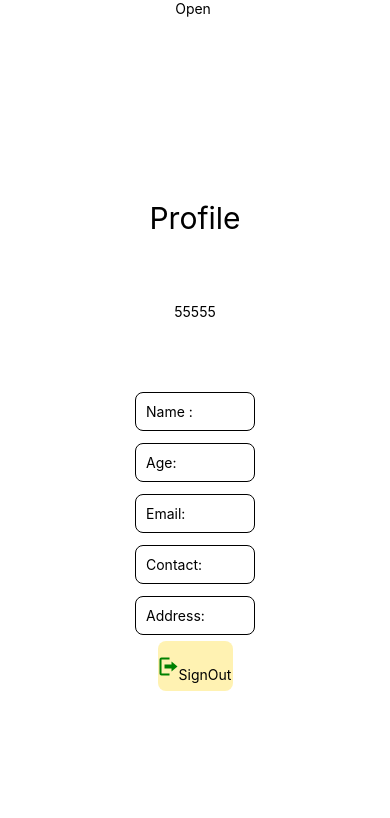
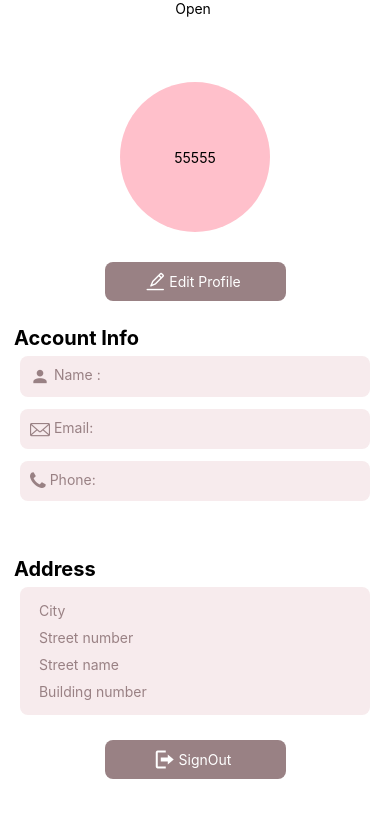
Before and after one commit to capstone2505/CapstoneProject, a React Native app: screen / in a window 390 px wide. Shown: the top 818 px of the page. Built offline with nearby package versions, Linux system fonts and the light colour scheme.

Commit message:
working on profile

```diff
--- a/Components/Profile.js
+++ b/Components/Profile.js
@@ -1,13 +1,19 @@
 //Farah Aboudia 60093383
 import { StyleSheet, Text, View, TouchableOpacity, Image, ImageBackground } from 'react-native'
 import React, { useEffect, useState } from 'react'
+import AntDesign from 'react-native-vector-icons/AntDesign';
 import Entypo from 'react-native-vector-icons/Entypo';
+import FontAwesome from 'react-native-vector-icons/FontAwesome';
+import Fontisto from 'react-native-vector-icons/Fontisto';
+import MaterialCommunityIcons from 'react-native-vector-icons/MaterialCommunityIcons';
+
+//npm install react-native-vector-icons --save
 
 const Profile = ({ navigation }) => {
 
   return (
     <ImageBackground resizeMode="cover" style={{ flex: 1, justifyContent: 'center' }}>
-      <Text style={{ marginTop: 30, alignSelf: 'center', fontSize: 30 }}>Profile</Text>
+      {/* <Text style={{ marginTop: 30, alignSelf: 'center', fontSize: 30 }}>Profile</Text> */}
       <View style={{ alignItems: "center" }}>
         {/* <TouchableOpacity> */}
         <View style={styles.imgProfile}>
@@ -16,31 +22,45 @@ const Profile = ({ navigation }) => {
         {/* </TouchableOpacity> */}
       </View>
 
-      {/* { */}
-        <View style={{ alignItems: 'center', }}>
-          <View style={styles.txt}>
-            <Text>Name : </Text>
+      <View style={{ alignSelf: 'center', alignItems: 'center', backgroundColor: '#998184', width: '50%', borderRadius: 8, padding: 8, marginBottom: 25 }}>
+        <TouchableOpacity>
+          <View style={{ flexDirection: 'row', alignItems: 'center' }}>
+            <AntDesign name='edit' color={'white'} size={20} />
+            <Text style={{color: 'white'}}> Edit Profile </Text>
           </View>
-          <View style={styles.txt}>
-            <Text>Age: </Text>
+        </TouchableOpacity>
       </View>
-          <View style={styles.txt}>
-            <Text>Email: </Text>
+
+      <Text style={{ fontSize: 20, fontWeight: 'bold'}}>Account Info</Text>
+      <View style={{ alignItems: 'center' , marginBottom: 50}}>
+        <View style={[styles.txt, { flexDirection: 'row' }]}>
+          <MaterialCommunityIcons name='account' color={'#998184'} size={20} />
+          <Text style={{color: '#998184'}}> Name : </Text>
         </View>
-          <View style={styles.txt}>
-            <Text>Contact: </Text>
+        <View style={[styles.txt, { flexDirection: 'row' }]}>
+          <Fontisto name='email' color={'#998184'} size={20} />
+          <Text style={{color: '#998184'}}> Email: </Text>
         </View>
-          <View style={styles.txt}>
-            <Text>Address: </Text>
+        <View style={[styles.txt, { flexDirection: 'row' }]}>
+          <FontAwesome name='phone' color={'#998184'} size={20} />
+          <Text style={{color: '#998184'}}> Phone: </Text>
         </View>
       </View>
-      {/* } */}
 
-      <View style={{ alignSelf: 'center', alignItems: 'center', backgroundColor: '#FFF2B2', width: '50%', borderRadius: 8, padding: 8 }}>
+      <Text style={{ fontSize: 20, fontWeight: 'bold' }}>Address</Text>
+      <View style={[styles.txt, {marginBottom: 25}]}>
+        <Text style={{color: '#998184', margin: 5}}> City </Text>
+        <Text style={{color: '#998184', margin: 5}}> Street number </Text>
+        <Text style={{color: '#998184', margin: 5}}> Street name </Text>
+        <Text style={{color: '#998184', margin: 5}}> Building number </Text>
+
+      </View>
+
+      <View style={{ alignSelf: 'center', alignItems: 'center', backgroundColor: '#998184', width: '50%', borderRadius: 8, padding: 8 }}>
         <TouchableOpacity>
           <View style={{ flexDirection: 'row', alignItems: 'center' }}>
-            <Entypo name='log-out' color={'green'} size={20} />
-            <Text> SignOut </Text>
+            <Entypo name='log-out' color={'white'} size={20} />
+            <Text style={{color: 'white'}}> SignOut </Text>
           </View>
         </TouchableOpacity>
       </View>
@@ -57,14 +77,16 @@ const styles = StyleSheet.create({
     borderRadius: 100,
     justifyContent: "center",
     alignItems: "center",
+    backgroundColor: 'pink',
+    marginBottom: 30
   },
   txt: {
     // borderColor: 'green',
-    borderWidth: 1,
-    width: '80%',
+    // borderWidth: 1,
+    width: 350,
     padding: 10,
     borderRadius: 8,
     margin: 6,
-    backgroundColor: 'white',
+    backgroundColor: '#F7EBED',
   },
 })
--- a/package.json
+++ b/package.json
@@ -13,7 +13,8 @@
     "expo-status-bar": "~1.4.4",
     "firebase": "^9.22.0",
     "react": "18.2.0",
-    "react-native": "0.71.7"
+    "react-native": "0.71.7",
+    "react-native-vector-icons": "^9.2.0"
   },
   "devDependencies": {
     "@babel/core": "^7.20.0"
```
Also changed, not shown: 1 other file (tests, documents, lock files or other folders). Lines whose indentation alone changed are shown as unchanged.
